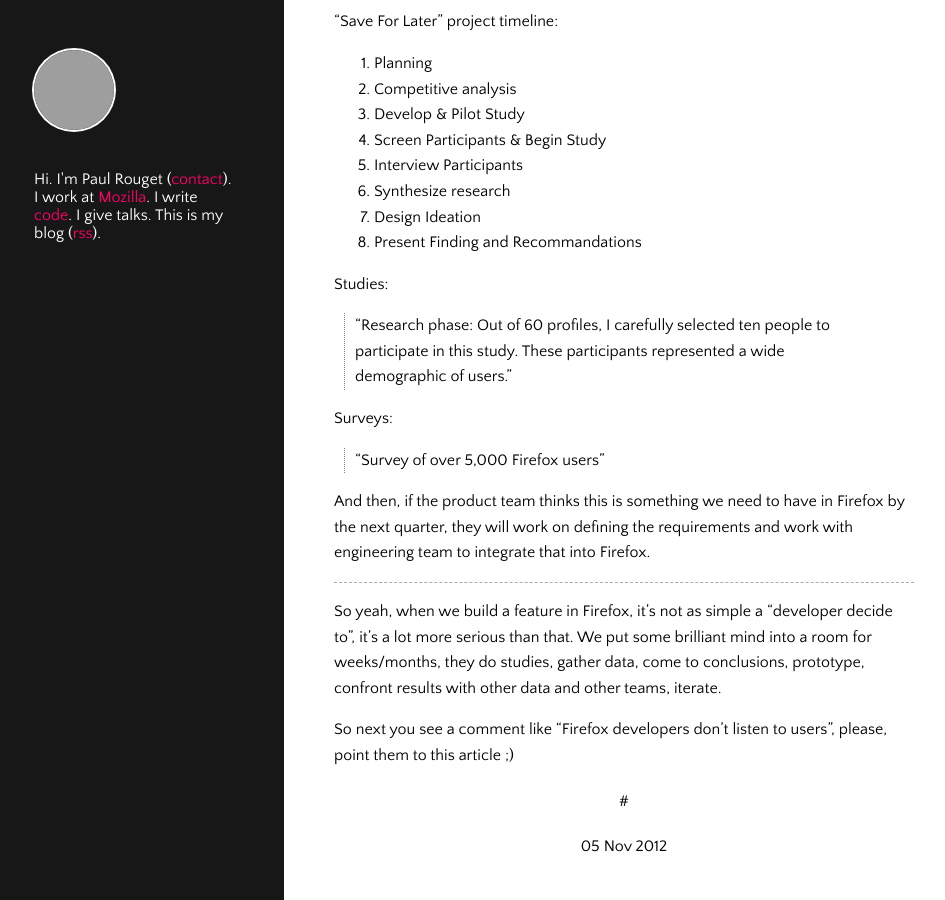
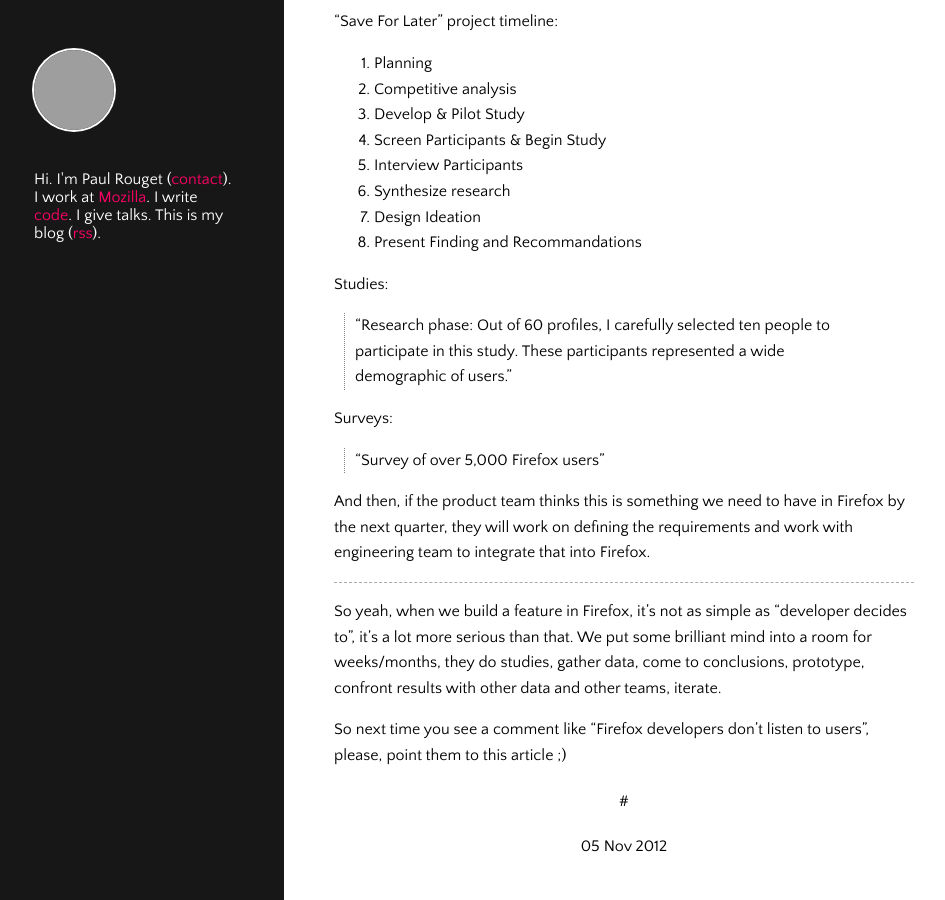
Before and after one commit to paulrouget/paulrouget.github.com, a Jekyll site: the page built from _posts/2012-11-05-featuredesign.md, in a window 1280 px wide and 900 px high, scrolled down 4910 px. Shown: the whole window, without its empty margins (16-961 px from the left). Built offline with Jekyll 4.4.1, drawn with Linux system fonts in a browser that asks for light colours; grey boxes are pictures that could not be loaded.

Commit message:
Update 2012-11-05-featuredesign.md

```diff
--- a/_posts/2012-11-05-featuredesign.md
+++ b/_posts/2012-11-05-featuredesign.md
@@ -166,11 +166,11 @@ they will work on defining the requirements and work with engineering team to in
 
 ----
 
-So yeah, when we build a feature in Firefox, it's not as simple a "developer decide to", it's a lot more serious than that.
+So yeah, when we build a feature in Firefox, it's not as simple as "developer decides to", it's a lot more serious than that.
 We put some brilliant mind into a room for weeks/months, they do studies, gather data, come to conclusions, prototype, confront results
 with other data and other teams, iterate.
 
-So next you see a comment like "Firefox developers don't listen to users", please, point them to this article ;)
+So next time you see a comment like "Firefox developers don't listen to users", please, point them to this article ;)
 
 <style>
 blockquote {
```
